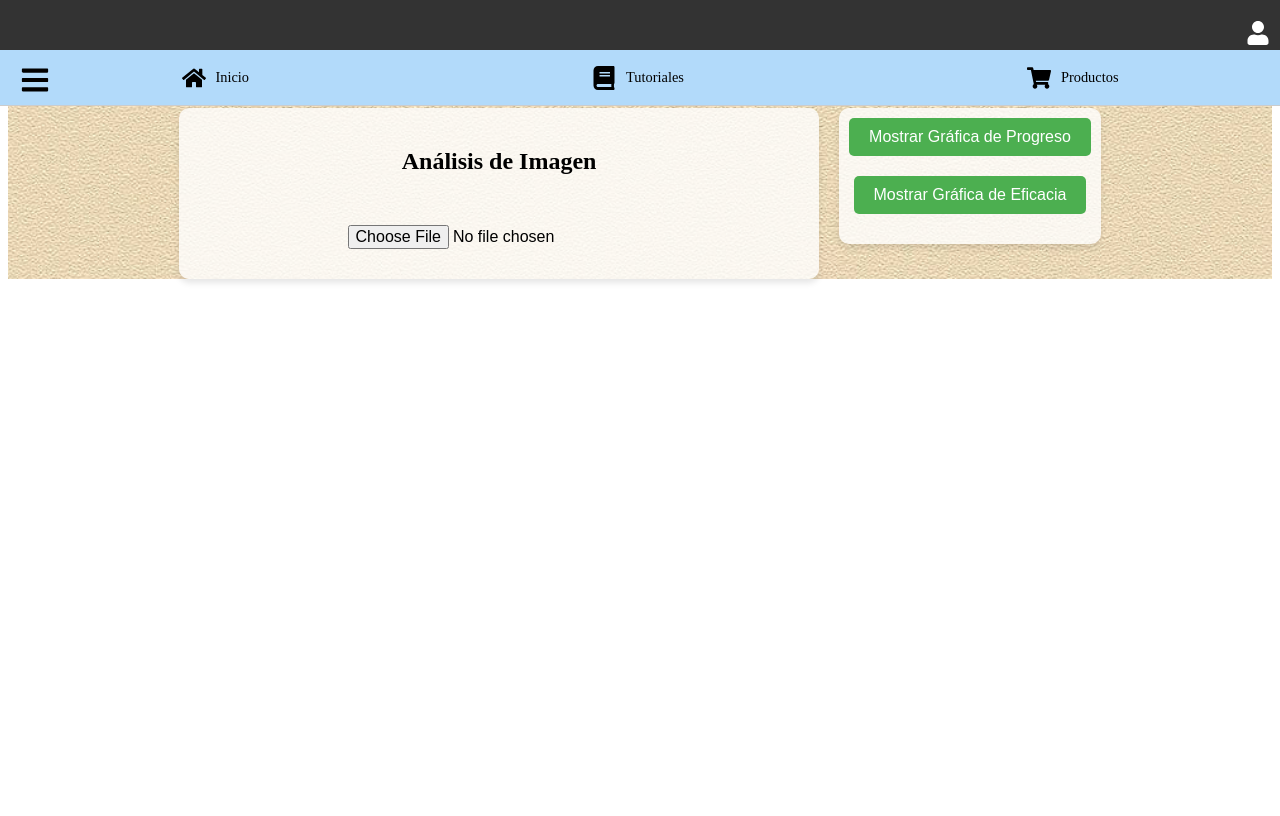
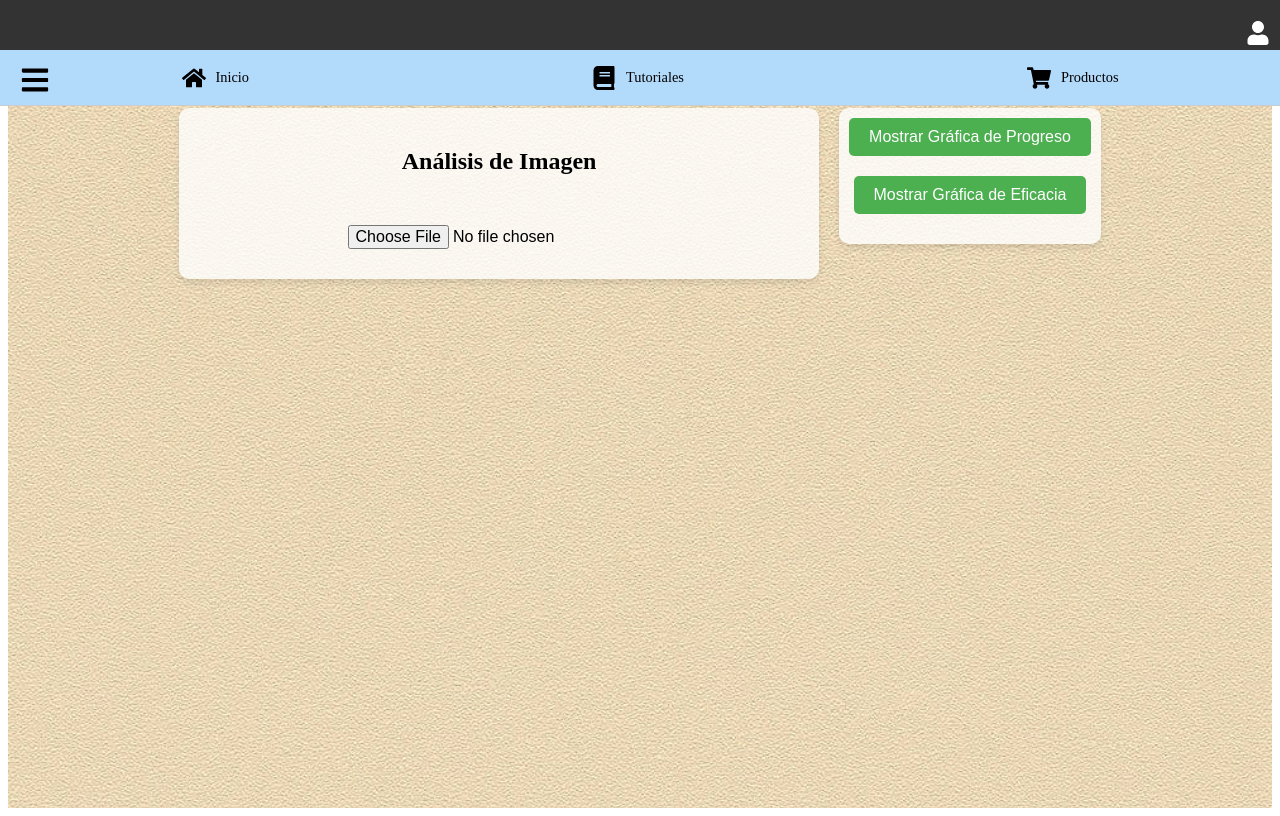
Before and after one commit to Haidex3/WebFacialHealth, a React (Create React App) app: page /analisis in a window 1280 px wide. Built offline with nearby package versions, Linux system fonts and the light colour scheme.

Commit message:
Update AnalisisForm1.js

```diff
--- a/src/components/AnalisisForm1.js
+++ b/src/components/AnalisisForm1.js
@@ -137,15 +137,13 @@ const Container = styled.div`
     flex-direction: row;
     align-items: flex-start;
     justify-content: center;
-    min-height: 100%;
-    width: 100%;
+    min-height: 100vh;
     position: relative;
     background-image: url('fondoAnalisis.jpg');
     background-size: cover;
     background-position: center;
     background-repeat: no-repeat;
 `;
-
 
 const Content = styled.div`
     padding: 20px;
```
